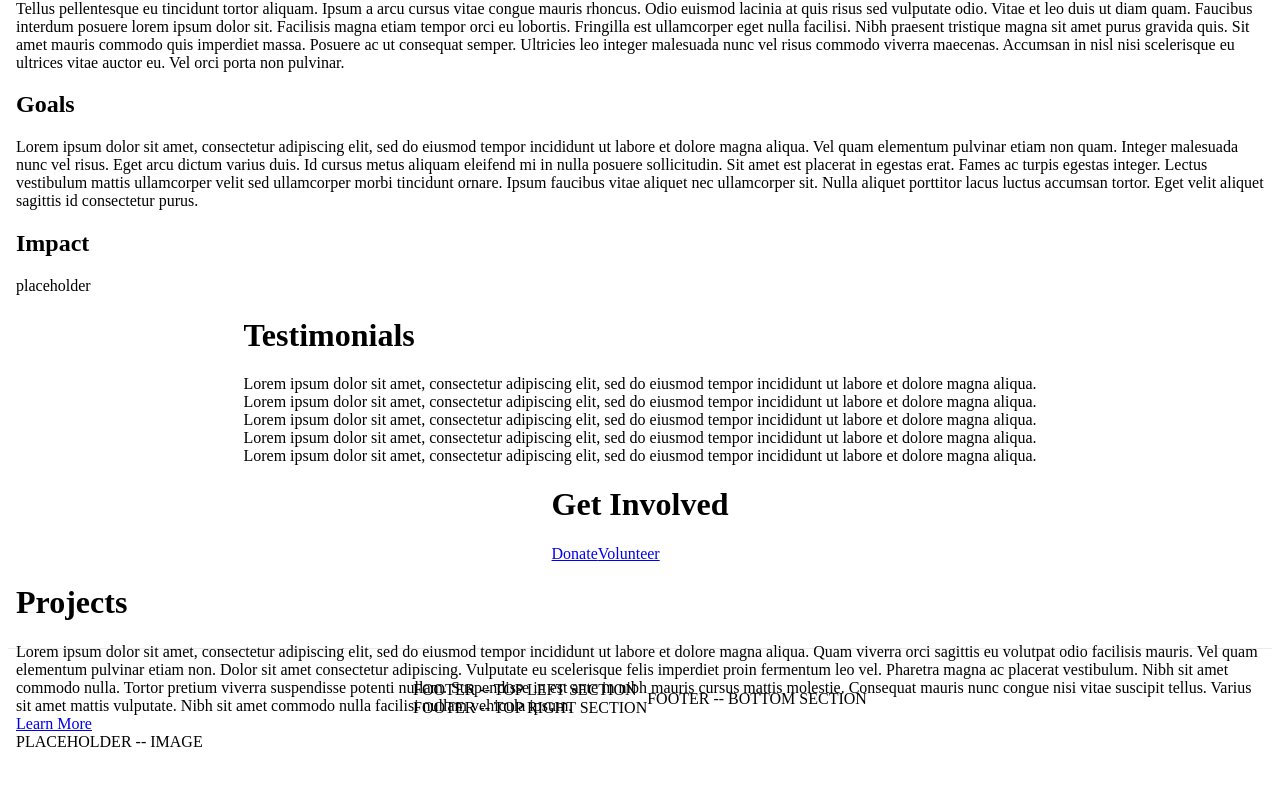
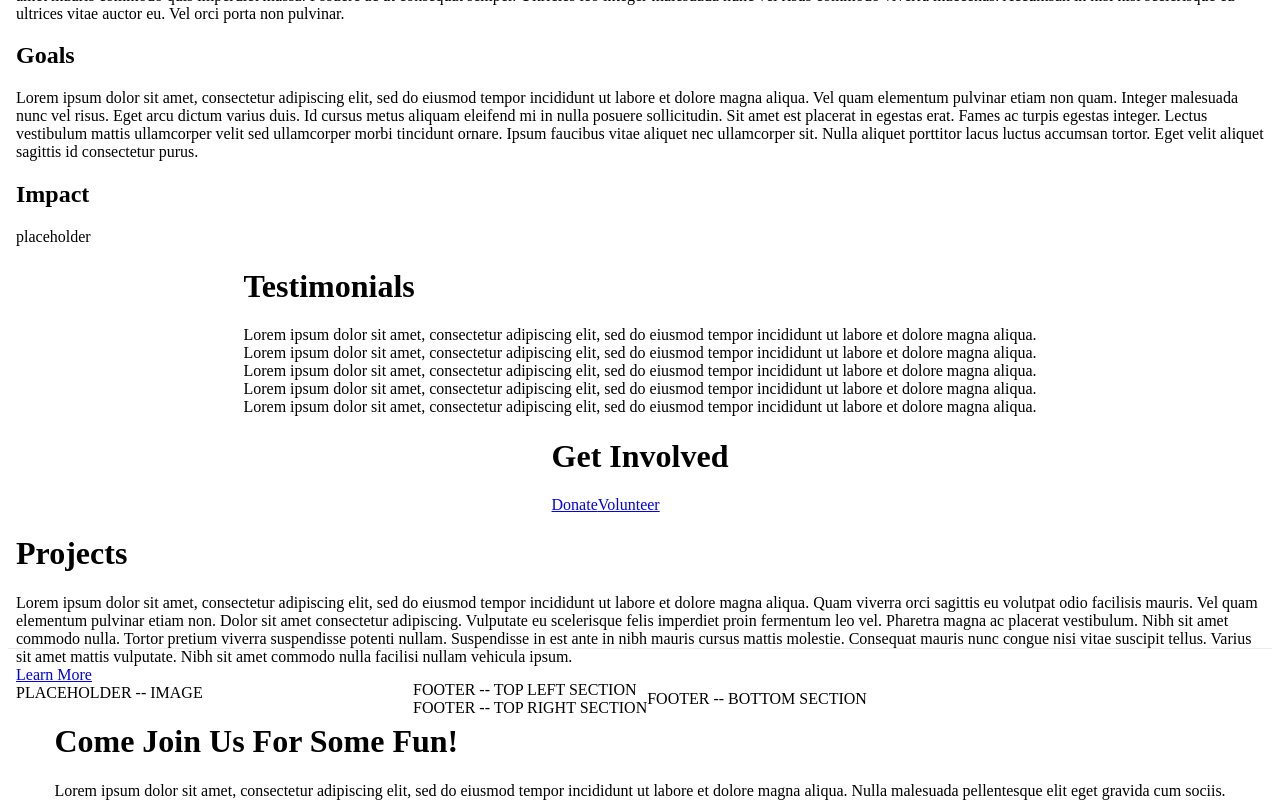
Before and after one commit to Michigan-Urban-Farming-Initiative/FE_MUFI, a Next.js app: page / in a window 1280 px wide. Shown: the part 305-1105 px from the top of the page. Before the commit the page ends 1062 px from the top, so only its background shows below. Built offline with nearby package versions, Linux system fonts and the light colour scheme.

Commit message:
added JoinUs component

```diff
--- /dev/null
+++ b/components/JoinUs.js
@@ -0,0 +1,14 @@
+import styles from '@/sass/main.module.sass';
+
+export default function JoinUs() {
+  return (
+    <div className={styles.joinUs}>
+      <h1>Come Join Us For Some Fun!</h1>
+      <div className={styles.joinUs__info}>
+        Lorem ipsum dolor sit amet, consectetur adipiscing elit, sed do eiusmod
+        tempor incididunt ut labore et dolore magna aliqua. Nulla malesuada
+        pellentesque elit eget gravida cum sociis.
+      </div>
+    </div>
+  );
+}
--- a/pages/index.js
+++ b/pages/index.js
@@ -5,6 +5,7 @@ import CallToAction from '@/components/CallToAction';
 import Mission from '@/components/Mission';
 import Testimonials from '@/components/Testimonials';
 import Projects from '@/components/Projects';
+import JoinUs from '@/components/JoinUs';
 import styles from '@/sass/main.module.sass';
 
 export default function HomePage() {
@@ -15,6 +16,7 @@ export default function HomePage() {
       <Testimonials />
       <CallToAction />
       <Projects />
+      <JoinUs />
     </Layout>
   );
 }
--- a/sass/main.module.sass
+++ b/sass/main.module.sass
@@ -13,6 +13,7 @@
 // Components
 @import 'components/404'
 @import 'components/callToAction'
+@import 'components/joinUs'
 @import 'components/mission'
 @import 'components/projects'
 @import 'components/testimonials'
```
Also changed, not shown: sass/components/_joinUs.sass (added).
